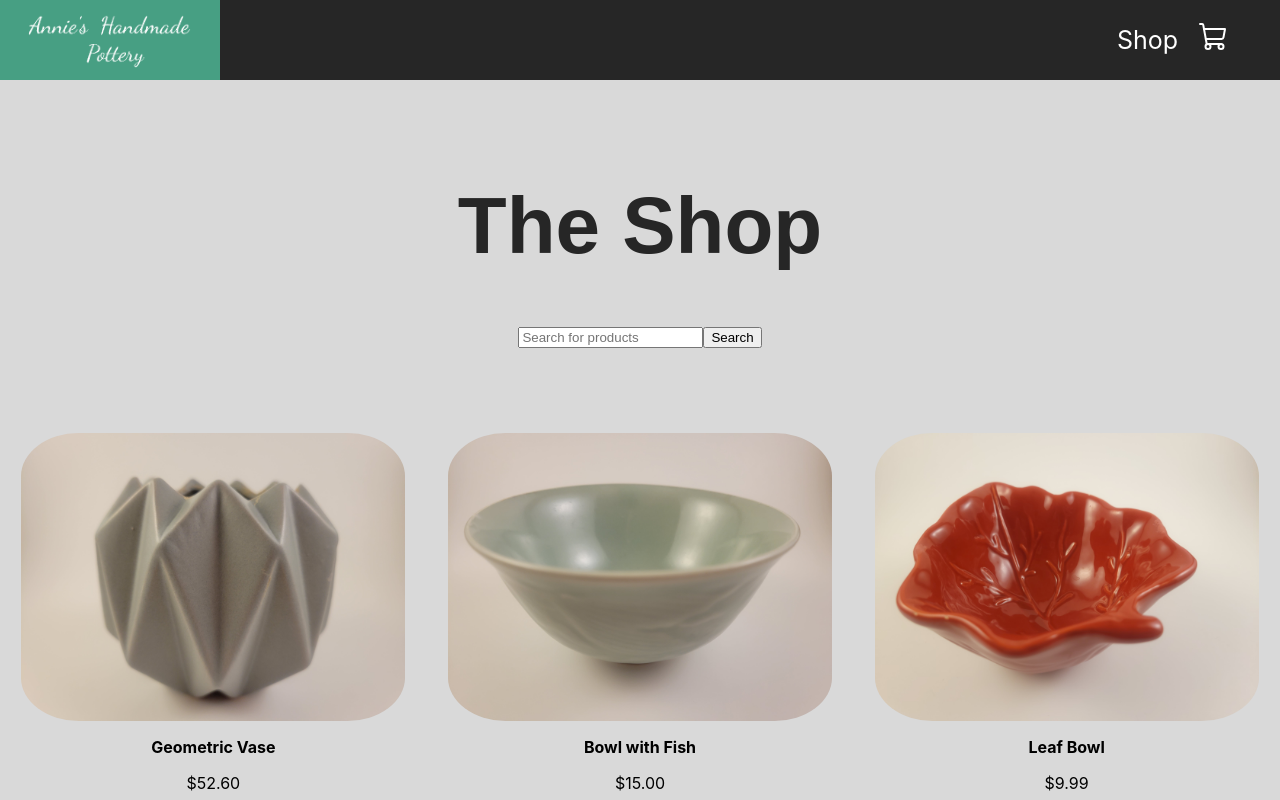
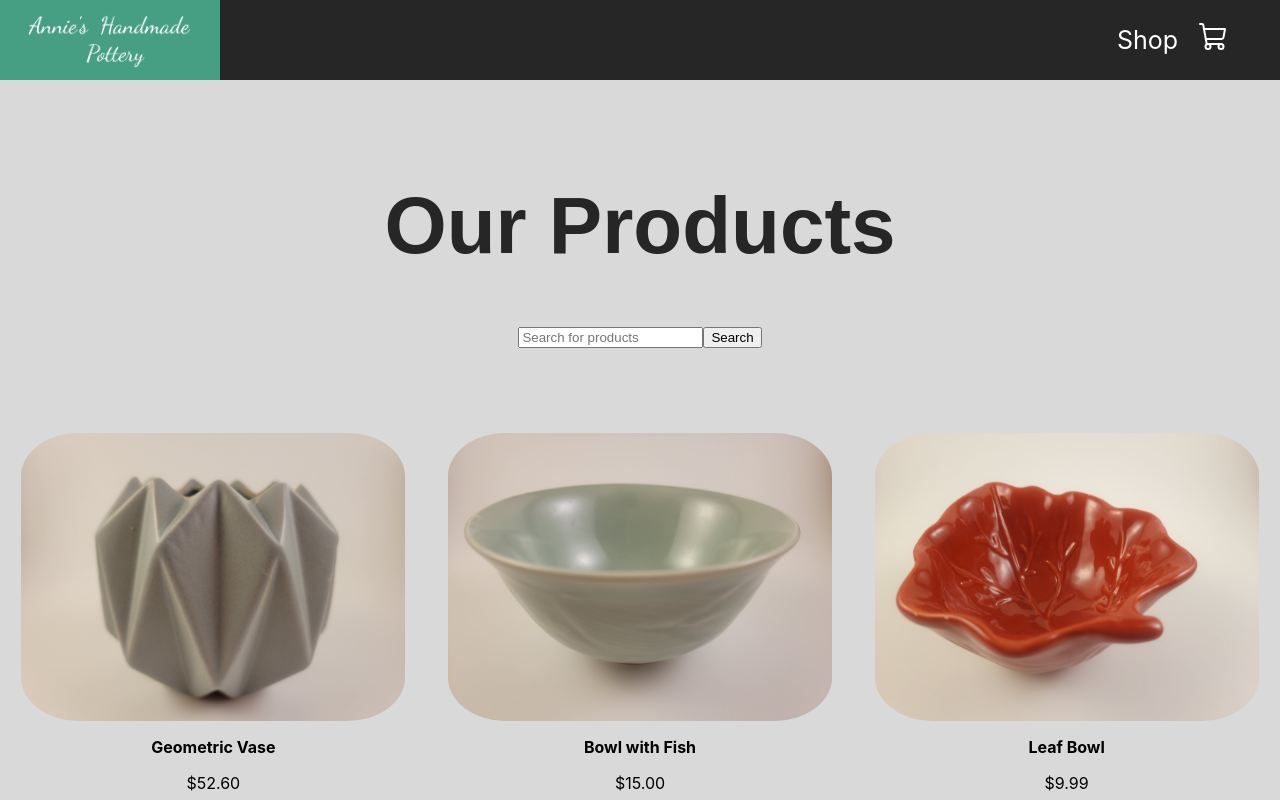
Before and after one commit to LaurenCummings/shop-project, a React (Create React App) app: page / in a window 1280 px wide. Shown: the top 800 px of the page. Built offline with nearby package versions, Linux system fonts and the light colour scheme.

Commit message:
Changed to "Our Products" instead of "The Shop"

```diff
--- a/src/components/Shop.js
+++ b/src/components/Shop.js
@@ -25,7 +25,7 @@ const Shop = () => {
     return (
         <div className="shop">
             <div className="shopTitle">
-                <h1>The Shop</h1>
+                <h1>Our Products</h1>
             </div>
             <div>
                 <input
```
